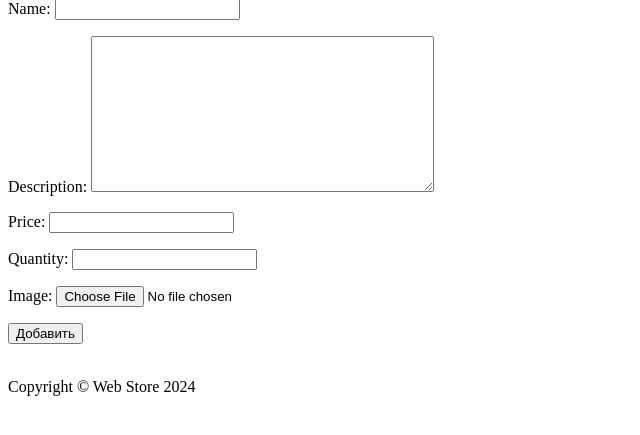
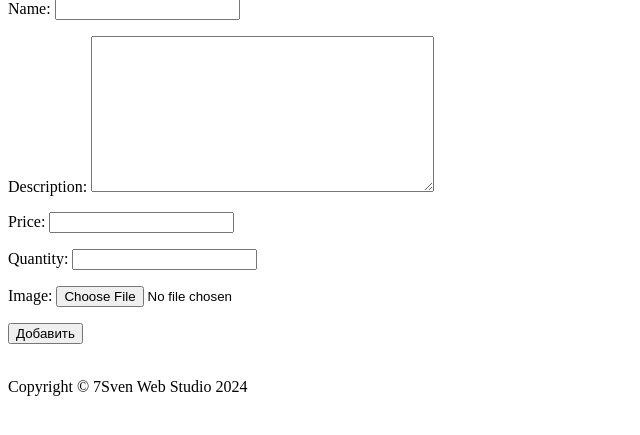
Before and after one commit to eugenepro777/django-homeworks-main-project, a Django app: page /products/add/ in a window 1280 px wide. Shown: the part 122-557 px from the top of the page, without its empty margins (0-640 px from the left). Run offline with Django 4.2, Linux system fonts and the light colour scheme; tables that the repository leaves empty hold one stand-in row (values such as "Sample post").

Commit message:
update index.html

```diff
--- a/web_store/main/views.py
+++ b/web_store/main/views.py
@@ -3,6 +3,6 @@ from django.shortcuts import render
 
 def index(request):
     context = {
-        'title': 'Store',
+        'title': 'Store FarFor',
     }
     return render(request, 'main/index.html', context)
--- a/web_store/templates/base.html
+++ b/web_store/templates/base.html
@@ -17,7 +17,7 @@
         <br>
         {% load i18n %}
         {% now "Y" as current_year %}
-        {% blocktranslate %}<p>Copyright &copy; Web Store {{ current_year }} </p>{% endblocktranslate %}
+        {% blocktranslate %}<p>Copyright &copy; 7Sven Web Studio {{ current_year }} </p>{% endblocktranslate %}
     </footer>
 
 </body>
```
Also changed, not shown: web_store/main/templates/main/index.html (+2 -5 lines).
